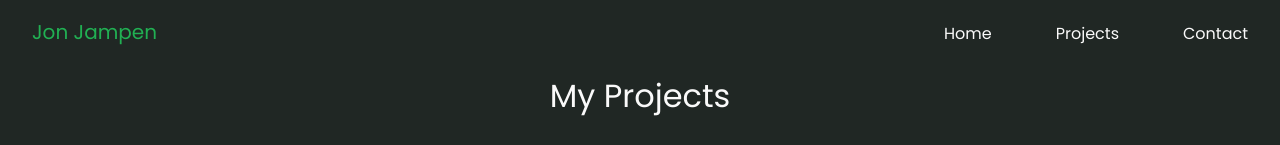
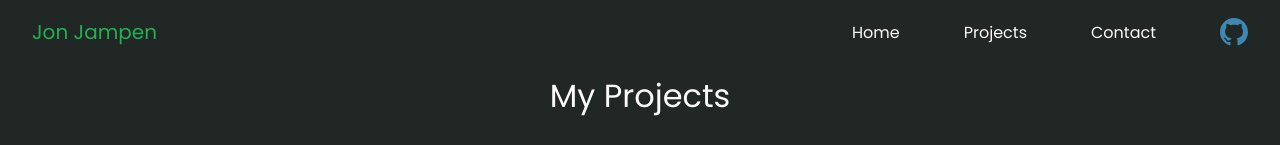
Before and after one commit to jonjampen/portfolio, a SvelteKit app: page /projects in a window 1280 px wide. Shown: the top 145 px of the page. Built offline with nearby package versions, Linux system fonts and the light colour scheme; no server answers; the database is empty.

Commit message:
Adding icon to nav

```diff
--- a/src/components/Navigation.svelte
+++ b/src/components/Navigation.svelte
@@ -4,5 +4,10 @@
 		<li><a href="/">Home</a></li>
 		<li><a href="/projects">Projects</a></li>
 		<li><a href="/#contact">Contact</a></li>
+		<li>
+			<a href="https://www.github.com/jonjampen/">
+				<img src="/icons/github.svg" alt="Project on GitHub" class="icon" />
+			</a>
+		</li>
 	</ul>
 </nav>
--- a/src/global.scss
+++ b/src/global.scss
@@ -8,8 +8,9 @@
     --black: #202724;
     --white: #fafafa;
     --primary: #21b053;
-    --primary-transparent: #203428;
-    --primary-semi-transparent: #205E37;
+    --secondary: #2B3A31;
+    --accent: #227C9D;
+    --primary-semi-transparent: red;
     --gray: #8d8d8d;
     --error: rgb(253, 121, 121);
 
@@ -127,7 +128,7 @@ a {
 input,
 textarea,
 .multiselect ul {
-    background-color: var(--primary-transparent);
+    background-color: var(--secondary);
     border: 2px solid transparent;
     border-radius: 8px;
     color: var(--white);
@@ -182,7 +183,7 @@ textarea {
 /* Handle */
 ::-webkit-scrollbar-thumb {
     border-radius: 10px;
-    background: var(--primary-semi-transparent);
+    background: var(--primary);
 
 }
 
--- a/src/routes/projects/+page.svelte
+++ b/src/routes/projects/+page.svelte
@@ -67,10 +67,10 @@
 			--sms-max-width="500px"
 			class="filter"
 			--sms-border="none"
-			--sms-bg="var(--primary-transparent)"
+			--sms-bg="var(--secondary)"
 			--sms-border-radius="8px"
-			--sms-options-bg="var(--primary-semi-transparent)"
-			--sms-selected-bg="var(--primary-transparent)"
+			--sms-options-bg="var(--secondary)"
+			--sms-selected-bg="var(--accent)"
 			--sms-remove-btn-hover-color="var(--primary)"
 			--sms-placeholder-color="var(--gray)"
 			bind:selected
@@ -83,7 +83,6 @@
 
 	{#await projects then items}
 		<ProjectCarousel projects={items} />
-
 	{/await}
 
 </section>
--- a/src/style/nav.scss
+++ b/src/style/nav.scss
@@ -16,6 +16,9 @@ nav {
         & a {
             font-size: 16px;
             color: var(--white);
+            display: flex;
+            flex-direction: row;
+            align-items: center;
         }
     }
 
@@ -31,4 +34,8 @@ nav {
             text-decoration: none;
         }
     }
+
+    & .icon {
+        filter: invert(41%) sepia(62%) saturate(614%) hue-rotate(150deg) brightness(88%) contrast(82%);
+    }
 }
--- a/src/style/projects.scss
+++ b/src/style/projects.scss
@@ -41,7 +41,7 @@ section.projects-grid {
 
     & .project-image {
         width: 100%;
-        background-color: var(--primary-transparent);
+        background-color: var(--secondary);
         border-radius: 16px;
 
         & img {
```
Also changed, not shown: static/icons/external.svg, static/icons/github.svg.
